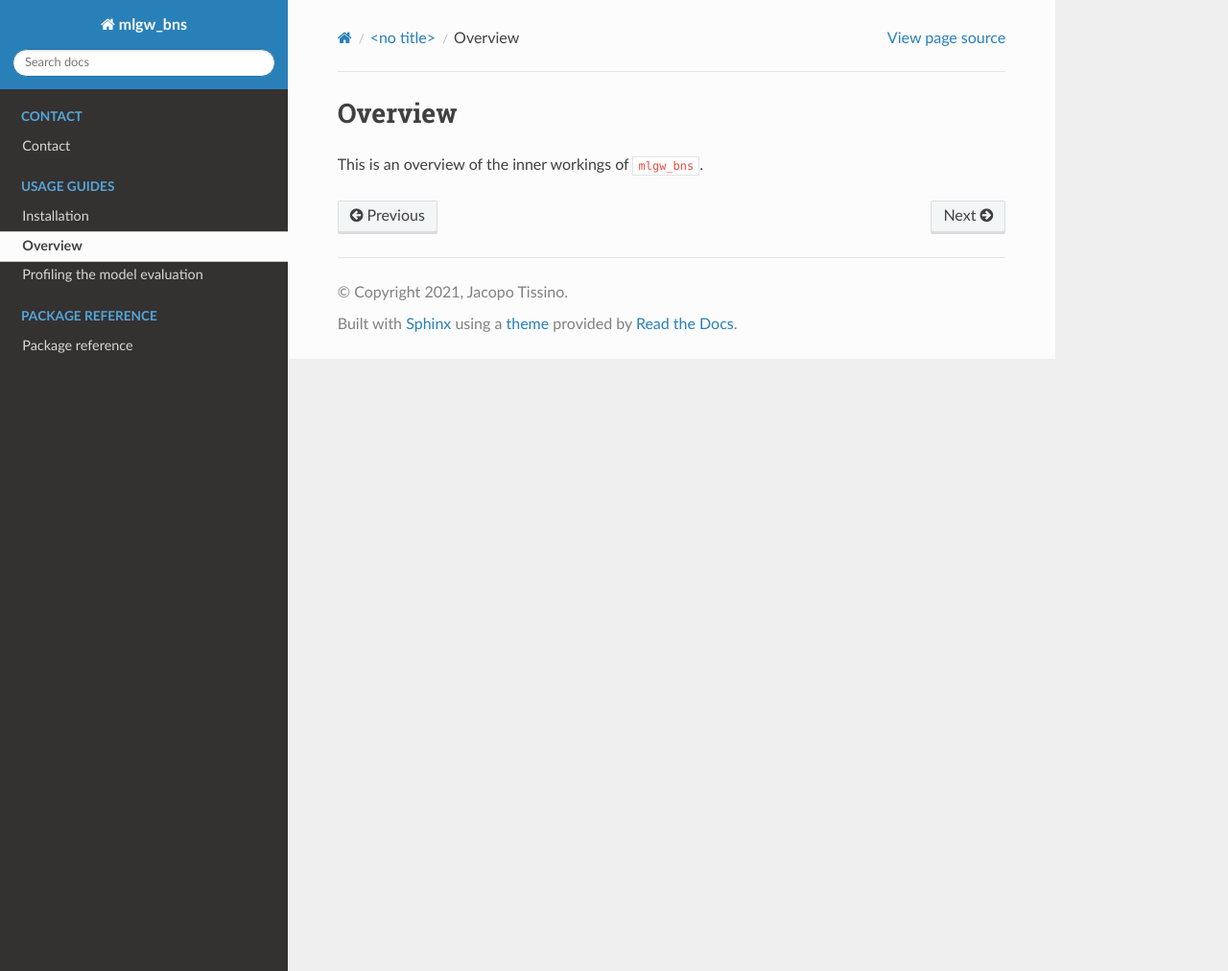
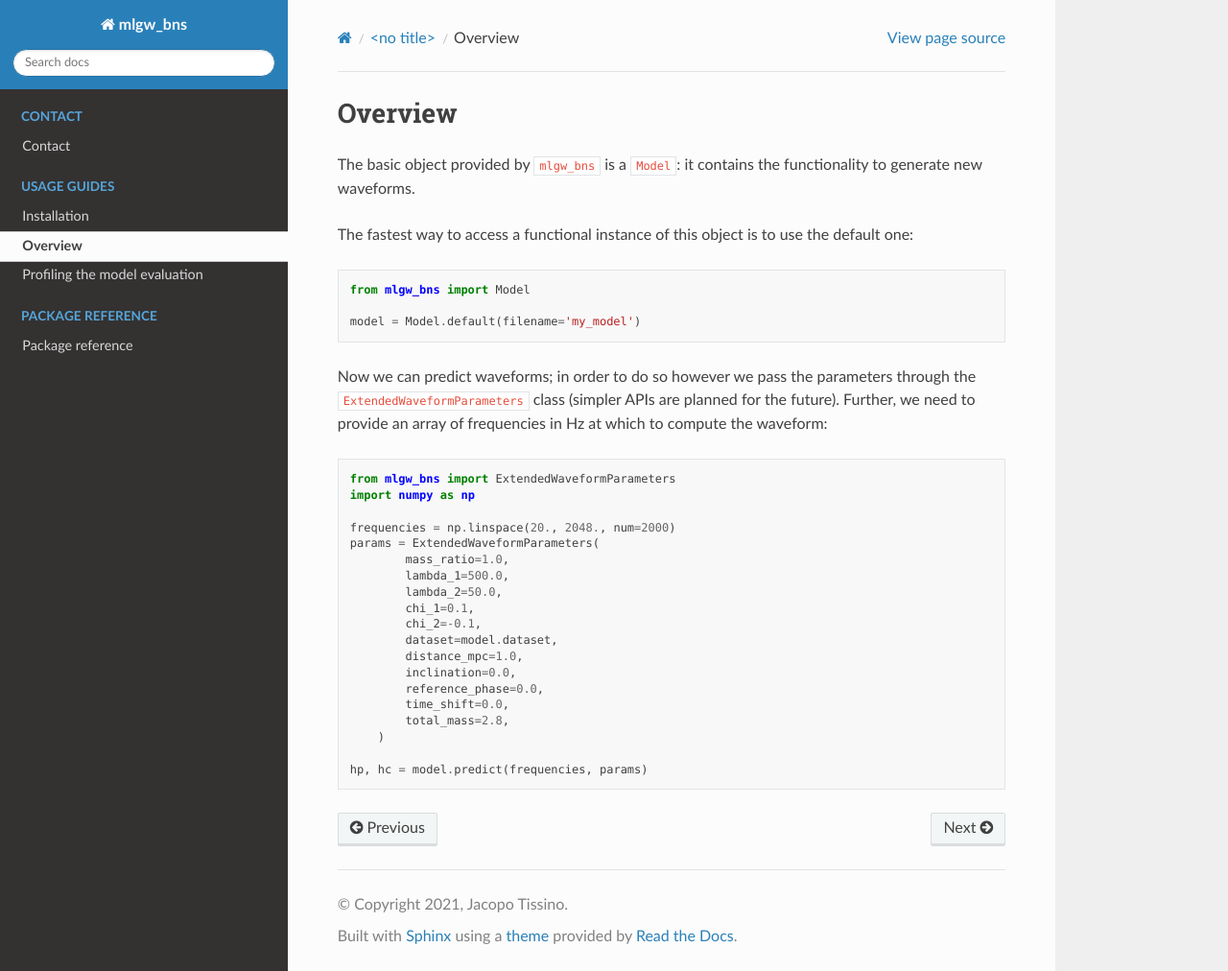
Before and after one commit to jacopok/mlgw_bns, a Sphinx documentation site: the page built from docs/usage_guides/overview.md, in a window 1280 px wide and 1012 px high. Shown: the whole window at 96% size. Built offline with Sphinx 7.4.7 and the Read the Docs theme 2.0.0, drawn with Linux system fonts in a browser that asks for light colours.

Commit message:
Updated docs

````diff
--- a/docs/usage_guides/overview.md
+++ b/docs/usage_guides/overview.md
@@ -1,3 +1,39 @@
 # Overview
 
-This is an overview of the inner workings of `mlgw_bns`.
+The basic object provided by `mlgw_bns` is a `Model`:
+it contains the functionality to generate new waveforms.
+
+The fastest way to access a functional instance of this object is to use
+the default one:
+```python
+from mlgw_bns import Model
+
+model = Model.default(filename='my_model')
+```
+
+Now we can predict waveforms; in order to do so however we
+pass the parameters through the `ExtendedWaveformParameters` class
+(simpler APIs are planned for the future).
+Further, we need to provide an array of frequencies in Hz at which to
+compute the waveform:
+```python
+from mlgw_bns import ExtendedWaveformParameters
+import numpy as np
+
+frequencies = np.linspace(20., 2048., num=2000)
+params = ExtendedWaveformParameters(
+        mass_ratio=1.0,
+        lambda_1=500.0,
+        lambda_2=50.0,
+        chi_1=0.1,
+        chi_2=-0.1,
+        dataset=model.dataset,
+        distance_mpc=1.0,
+        inclination=0.0,
+        reference_phase=0.0,
+        time_shift=0.0,
+        total_mass=2.8,
+    )
+
+hp, hc = model.predict(frequencies, params)
+```
--- a/mlgw_bns/__init__.py
+++ b/mlgw_bns/__init__.py
@@ -3,5 +3,5 @@
 
 
 from .hyperparameter_optimization import HyperparameterOptimization
-from .model import Model
+from .model import ExtendedWaveformParameters, Model
 from .model_validation import ValidateModel
````
Also changed, not shown: README.md (+6 -4 lines), mlgw_bns.svg (added), 1 other file.
